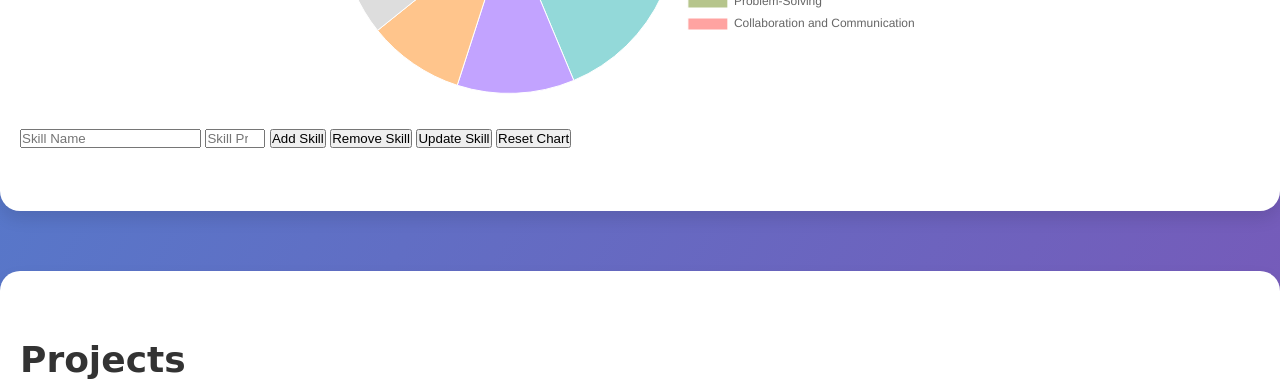
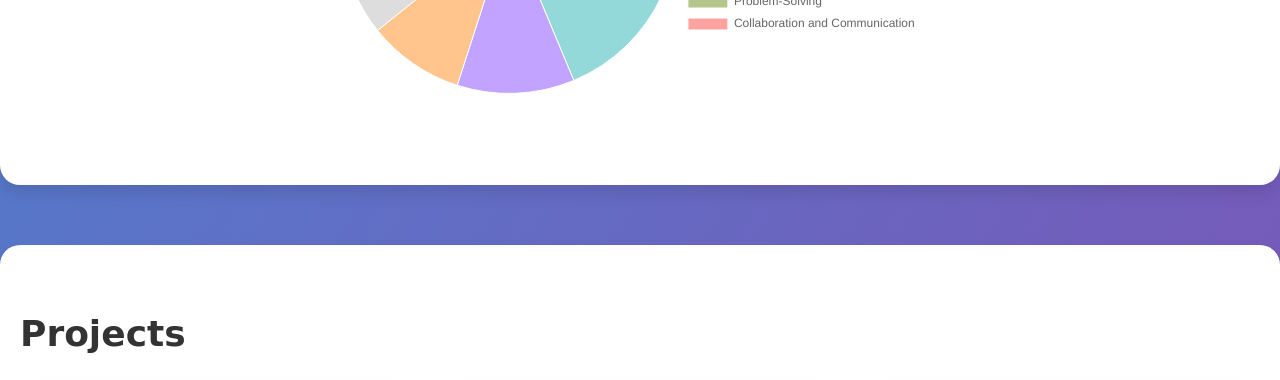
Before and after one commit to KhushiSharma0313/Portfolio, a plain HTML site: page index.html in a window 1280 px wide. Shown: the part 2580-2960 px from the top of the page. Drawn offline with nearby package versions, Linux system fonts and the light colour scheme.

Commit message:
Update index.html

```diff
--- a/index.html
+++ b/index.html
@@ -98,14 +98,7 @@
     <div class="chart-container">
         <canvas id="skillsChart" width="400" height="400"></canvas>
     </div>
-    <div class="chart-controls">
-        <input type="text" id="skillName" placeholder="Skill Name">
-        <input type="number" id="skillValue" placeholder="Skill Proficiency" min="0" max="100">
-        <button onclick="addSkill()">Add Skill</button>
-        <button onclick="removeSkill()">Remove Skill</button>
-        <button onclick="updateSkill()">Update Skill</button>
-        <button onclick="resetChart()">Reset Chart</button>
-    </div>
+
 </section>
 
 <!-- Modal for Skill Descriptions -->
```
